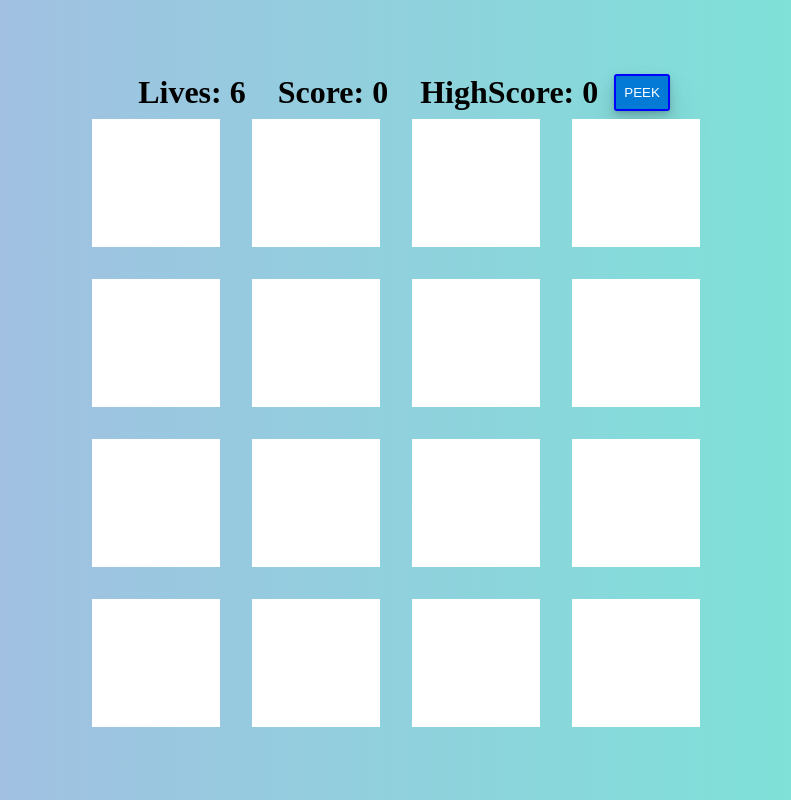
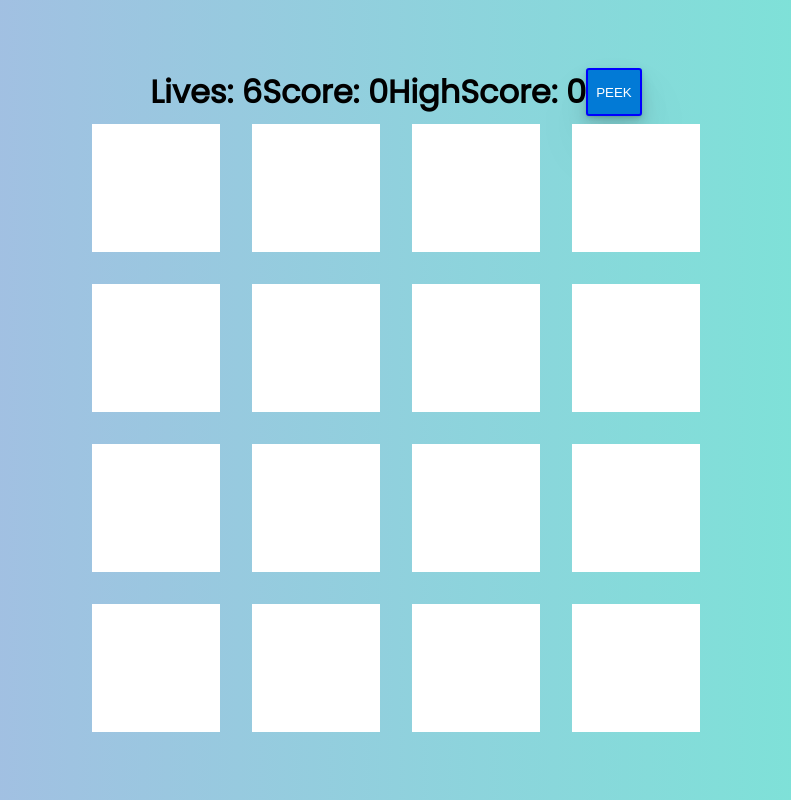
Before and after one commit to isnakolah/memory-game, a plain HTML site: page index.html in a window 1280 px wide. Shown: the whole page, without its empty margins (244-1035 px from the left). Drawn offline with Linux system fonts and the light colour scheme.

Commit message:
Add styling to the scores

```diff
--- a/css/styles.css
+++ b/css/styles.css
@@ -1,3 +1,5 @@
+@import url("https://fonts.googleapis.com/css2?family=Poppins&display=swap");
+
 * {
   margin: 0;
   padding: 0;
@@ -9,6 +11,7 @@ body {
   background: #74ebd5;
   background: --webkit-linear-gradient(to right, #acb6e5, #74ebd5);
   background: linear-gradient(to right, #acb6e5, #74ebd5);
+  font-family: "Poppins", sans-serif;
   display: flex;
   justify-content: center;
   align-items: center;
@@ -22,6 +25,19 @@ section {
   grid-template-rows: repeat(4, 8rem);
   grid-gap: 2rem;
   perspective: 800px;
+}
+
+button {
+  padding-right: 0.5rem;
+  padding-left: 0.5rem;
+  border: solid blue 2px;
+  color: white;
+  background-color: transparent;
+  border-radius: 3px;
+  background: #027ad6;
+  box-shadow: 0 1px 2px rgba(0, 0, 0, 0.07), 0 2px 4px rgba(0, 0, 0, 0.07),
+    0 4px 8px rgba(0, 0, 0, 0.07), 0 8px 16px rgba(0, 0, 0, 0.07),
+    0 16px 32px rgba(0, 0, 0, 0.07), 0 32px 64px rgba(0, 0, 0, 0.07);
 }
 
 .card {
@@ -59,20 +75,19 @@ section {
   padding-bottom: 0.5rem;
 }
 
-.scores > h1 {
+.scores > h2 {
   padding-right: 1rem;
   padding-left: 1rem;
 }
 
-button {
+.scores > h2 > span {
+  border: 2px solid rgb(5, 101, 111);
+  background-color: #027ad6;
+  color: rgb(156, 236, 245);
   padding-right: 0.5rem;
   padding-left: 0.5rem;
-  border: solid blue 2px;
-  color: white;
-  background-color: transparent;
-  border-radius: 3px;
-  background: #027ad6;
-  box-shadow: 0 1px 2px rgba(0, 0, 0, 0.07), 0 2px 4px rgba(0, 0, 0, 0.07),
-    0 4px 8px rgba(0, 0, 0, 0.07), 0 8px 16px rgba(0, 0, 0, 0.07),
-    0 16px 32px rgba(0, 0, 0, 0.07), 0 32px 64px rgba(0, 0, 0, 0.07);
 }
+
+.lowLives {
+  background-color: rgb(245, 65, 65) !important;
+}
```
